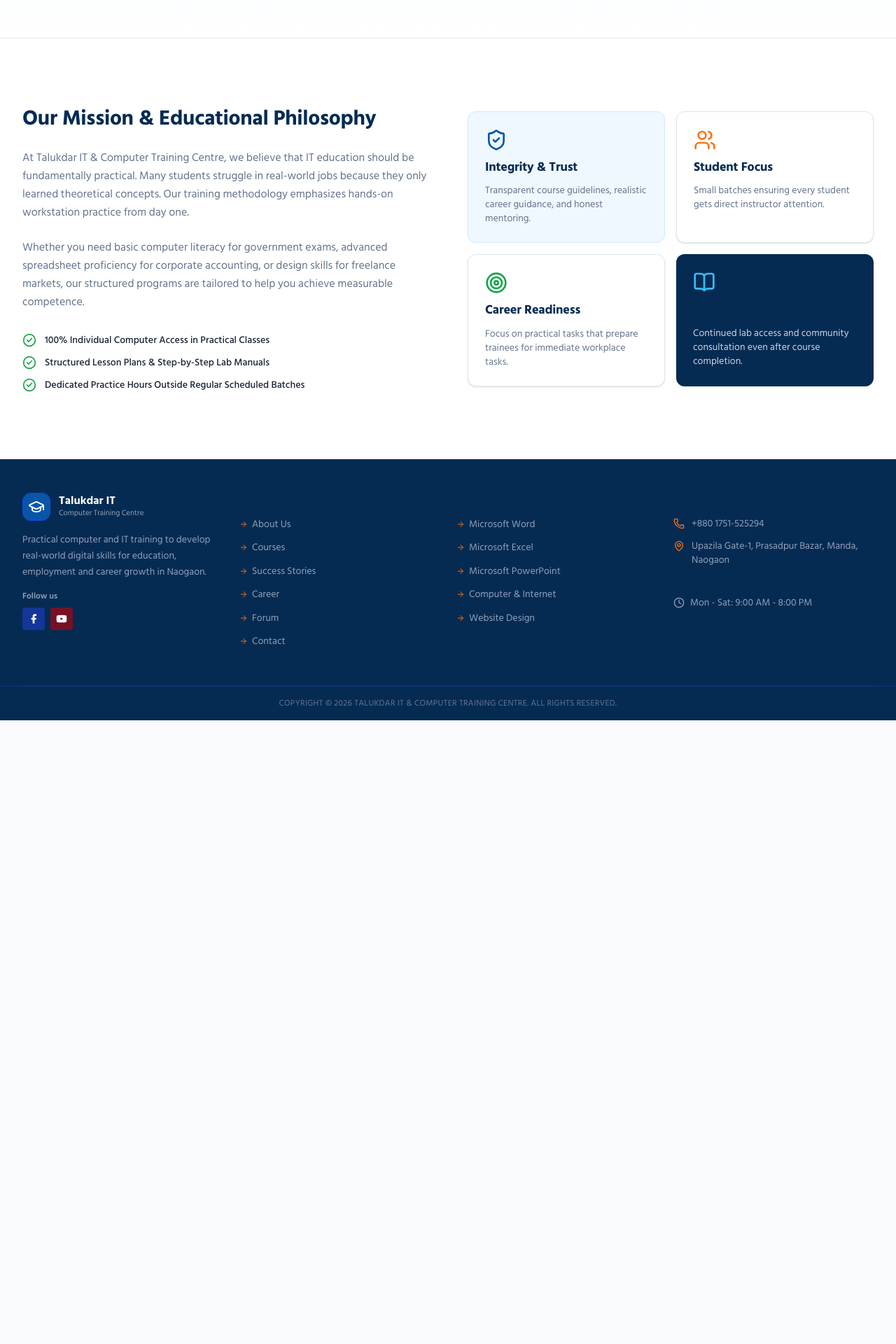
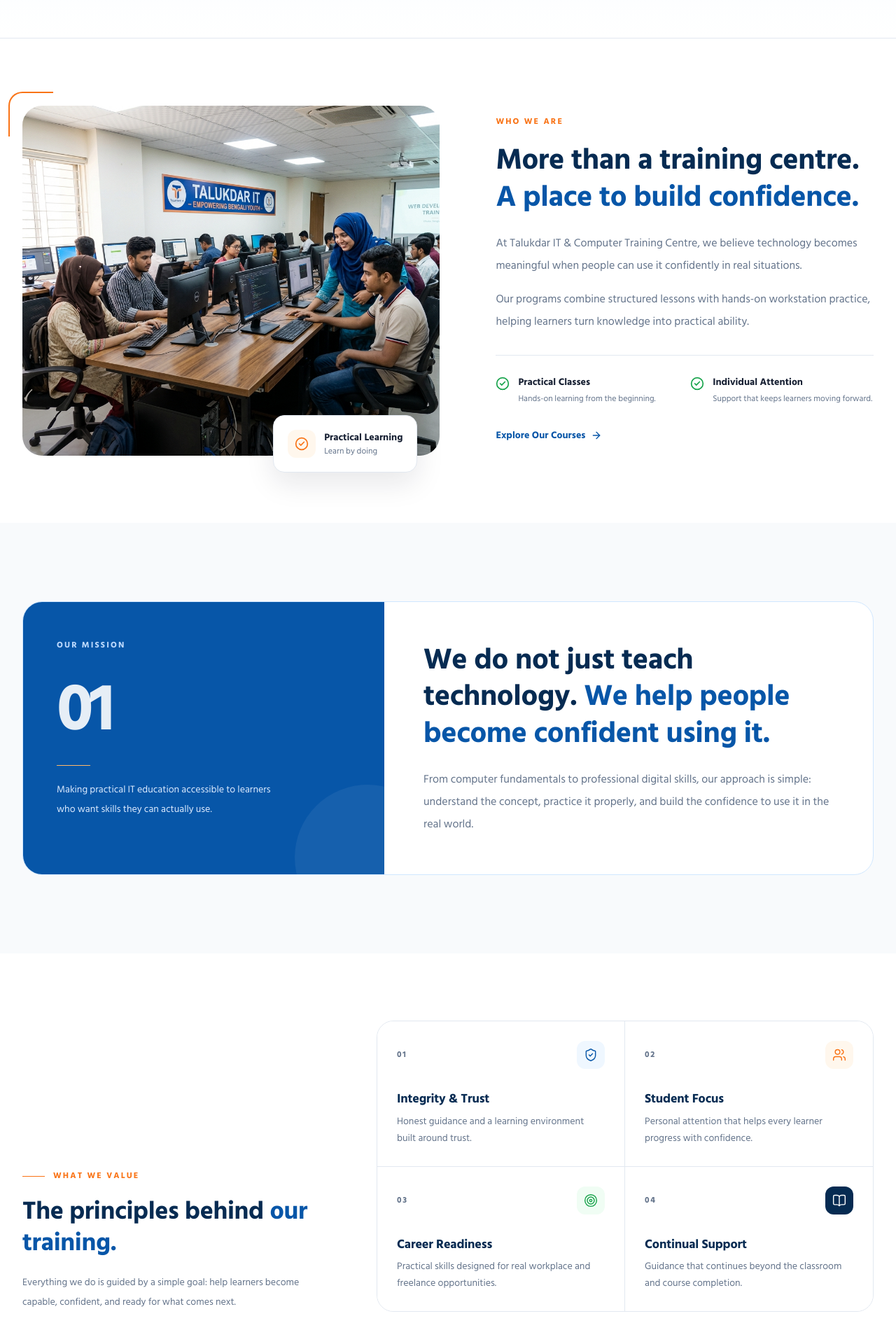
Before and after one commit to smnahidweb/talukdaritctc, a Next.js app: page /about in a window 1280 px wide. Shown: the part 460-2380 px from the top of the page at 70% size. Before the commit the page ends 1489 px from the top, so only its background shows below. Built offline with nearby package versions, Linux system fonts and the light colour scheme.

Commit message:
add about page

```diff
--- a/src/app/about/page.tsx
+++ b/src/app/about/page.tsx
@@ -1,102 +1,347 @@
 import type { Metadata } from "next";
-import { CheckCircle2, ShieldCheck, Users, Target, BookOpen } from "lucide-react";
+import Image from "next/image";
+import Link from "next/link";
+import {
+  ArrowRight,
+  BookOpen,
+  CheckCircle2,
+  ShieldCheck,
+  Target,
+  Users,
+} from "lucide-react";
+
 import { Container } from "@/components/shared/Container";
 import { Section } from "@/components/shared/Section";
 import { PageHeader } from "@/components/shared/PageHeader";
 import { siteConfig } from "@/data/site";
+import { MentorSection } from "@/components/home/MentorSection";
 
 export const metadata: Metadata = {
   title: "About Us",
   description:
-    "Learn about Talukdar IT & Computer Training Centre, our mission, lab facilities, and dedicated approach to computer education.",
+    "Learn about Talukdar IT & Computer Training Centre, our mission, practical training approach, and commitment to quality IT education.",
 };
+
+const values = [
+  {
+    number: "01",
+    icon: ShieldCheck,
+    title: "Integrity & Trust",
+    description:
+      "Honest guidance and a learning environment built around trust.",
+    iconClass: "bg-brand-blue-light text-primary",
+  },
+  {
+    number: "02",
+    icon: Users,
+    title: "Student Focus",
+    description:
+      "Personal attention that helps every learner progress with confidence.",
+    iconClass: "bg-accent-light text-accent",
+  },
+  {
+    number: "03",
+    icon: Target,
+    title: "Career Readiness",
+    description:
+      "Practical skills designed for real workplace and freelance opportunities.",
+    iconClass: "bg-green-50 text-brand-success",
+  },
+  {
+    number: "04",
+    icon: BookOpen,
+    title: "Continual Support",
+    description:
+      "Guidance that continues beyond the classroom and course completion.",
+    iconClass: "bg-navy text-white",
+  },
+];
 
 export default function AboutPage() {
   return (
     <>
+      {/* Page Header */}
       <PageHeader
         badge="About The Institute"
-        title="About Talukdar IT & Computer Training Centre"
-        description="A practical, community-rooted IT education center committed to empowering students, job seekers, and professionals with real computer skills."
+        title="Building Practical Skills for a Digital Future"
+        description="Talukdar IT & Computer Training Centre is committed to helping students, job seekers, and professionals develop practical computer skills that create real opportunities."
         breadcrumbs={[
           { label: "Home", href: "/" },
           { label: "About Us" },
         ]}
       />
 
+      {/* -------------------------------------------------
+          WHO WE ARE
+      ------------------------------------------------- */}
       <Section background="surface">
         <Container>
-          <div className="grid grid-cols-1 lg:grid-cols-2 gap-10 lg:gap-14 items-center">
-            <div className="space-y-6">
-              <h2 className="text-2xl sm:text-3xl font-bold text-[#062B52]">
-                Our Mission &amp; Educational Philosophy
+          <div className="grid items-center gap-12 lg:grid-cols-[1.05fr_0.95fr] lg:gap-20">
+            {/* Image */}
+            <div className="relative">
+              <div className="relative overflow-hidden rounded-[28px]">
+                <Image
+                  src="/images/institute/lab-classroom.jpg"
+                  alt="Instructor at Talukdar IT & Computer Training Centre"
+                  width={900}
+                  height={700}
+                  className="h-[420px] w-full object-cover sm:h-[500px]"
+                />
+
+                {/* Image overlay */}
+                <div className="absolute inset-0 bg-gradient-to-t from-black/30 via-transparent to-transparent" />
+              </div>
+
+              {/* Floating information */}
+              <div className="absolute -bottom-6 right-5 rounded-2xl border border-brand-border bg-white p-4 shadow-[0_15px_40px_rgba(15,23,42,0.10)] sm:right-8 sm:p-5">
+                <div className="flex items-center gap-3">
+                  <div className="flex h-10 w-10 items-center justify-center rounded-xl bg-accent-light">
+                    <CheckCircle2 className="h-5 w-5 text-accent" />
+                  </div>
+
+                  <div>
+                    <p className="text-sm font-bold text-brand-text">
+                      Practical Learning
+                    </p>
+                    <p className="mt-0.5 text-xs text-brand-muted">
+                      Learn by doing
+                    </p>
+                  </div>
+                </div>
+              </div>
+
+              {/* Decorative accent */}
+              <div className="absolute -left-3 -top-3 h-16 w-16 rounded-tl-[20px] border-l-2 border-t-2 border-accent sm:-left-5 sm:-top-5" />
+            </div>
+
+            {/* Content */}
+            <div>
+              <div className="flex items-center gap-3">
+
+
+                <span className="text-xs font-bold uppercase tracking-[0.18em] text-accent">
+                  Who We Are
+                </span>
+              </div>
+
+              <h2 className="mt-5 text-3xl font-bold leading-tight tracking-tight text-brand-text sm:text-4xl lg:text-[42px]">
+                More than a training centre.{" "}
+                <span className="text-primary">
+                  A place to build confidence.
+                </span>
               </h2>
-              <p className="text-base text-[#64748B] leading-relaxed">
-                At {siteConfig.name}, we believe that IT education should be fundamentally practical. Many students struggle in real-world jobs because they only learned theoretical concepts. Our training methodology emphasizes hands-on workstation practice from day one.
-              </p>
-              <p className="text-base text-[#64748B] leading-relaxed">
-                Whether you need basic computer literacy for government exams, advanced spreadsheet proficiency for corporate accounting, or design skills for freelance markets, our structured programs are tailored to help you achieve measurable competence.
+
+              <p className="mt-6 text-sm leading-7 text-brand-muted sm:text-base sm:leading-8">
+                At {siteConfig.name}, we believe technology becomes meaningful
+                when people can use it confidently in real situations.
               </p>
 
-              <div className="space-y-3 pt-2">
-                <div className="flex items-center gap-3">
-                  <CheckCircle2 className="w-5 h-5 text-[#16A34A] shrink-0" />
-                  <span className="text-sm font-medium text-[#172033]">
-                    100% Individual Computer Access in Practical Classes
-                  </span>
+              <p className="mt-4 text-sm leading-7 text-brand-muted sm:text-base sm:leading-8">
+                Our programs combine structured lessons with hands-on
+                workstation practice, helping learners turn knowledge into
+                practical ability.
+              </p>
+
+              {/* Highlights */}
+              <div className="mt-8 grid gap-4 border-t border-brand-border pt-7 sm:grid-cols-2">
+                <div className="flex items-start gap-3">
+                  <CheckCircle2 className="mt-0.5 h-5 w-5 shrink-0 text-brand-success" />
+
+                  <div>
+                    <p className="text-sm font-bold text-brand-text">
+                      Practical Classes
+                    </p>
+                    <p className="mt-1 text-xs leading-5 text-brand-muted">
+                      Hands-on learning from the beginning.
+                    </p>
+                  </div>
                 </div>
-                <div className="flex items-center gap-3">
-                  <CheckCircle2 className="w-5 h-5 text-[#16A34A] shrink-0" />
-                  <span className="text-sm font-medium text-[#172033]">
-                    Structured Lesson Plans &amp; Step-by-Step Lab Manuals
-                  </span>
-                </div>
-                <div className="flex items-center gap-3">
-                  <CheckCircle2 className="w-5 h-5 text-[#16A34A] shrink-0" />
-                  <span className="text-sm font-medium text-[#172033]">
-                    Dedicated Practice Hours Outside Regular Scheduled Batches
-                  </span>
+
+                <div className="flex items-start gap-3">
+                  <CheckCircle2 className="mt-0.5 h-5 w-5 shrink-0 text-brand-success" />
+
+                  <div>
+                    <p className="text-sm font-bold text-brand-text">
+                      Individual Attention
+                    </p>
+                    <p className="mt-1 text-xs leading-5 text-brand-muted">
+                      Support that keeps learners moving forward.
+                    </p>
+                  </div>
                 </div>
               </div>
+
+              <Link
+                href="/courses"
+                className="group mt-8 inline-flex items-center gap-2 text-sm font-bold text-primary transition-colors hover:text-accent"
+              >
+                Explore Our Courses
+
+                <ArrowRight className="h-4 w-4 transition-transform duration-300 group-hover:translate-x-1" />
+              </Link>
             </div>
+          </div>
+        </Container>
+      </Section>
 
-            {/* Core Values Grid */}
-            <div className="grid grid-cols-1 sm:grid-cols-2 gap-4">
-              <div className="p-6 rounded-xl bg-[#EFF7FF] border border-[#D0E7FF] space-y-3">
-                <ShieldCheck className="w-8 h-8 text-[#0756A8]" />
-                <h3 className="text-lg font-bold text-[#062B52]">Integrity &amp; Trust</h3>
-                <p className="text-xs sm:text-sm text-[#64748B]">
-                  Transparent course guidelines, realistic career guidance, and honest mentoring.
-                </p>
+      {/* -------------------------------------------------
+          MISSION
+      ------------------------------------------------- */}
+      <section className="relative overflow-hidden bg-brand-bg py-20 sm:py-24 lg:py-28">
+        <Container>
+          <div className="relative overflow-hidden rounded-[28px] border border-brand-blue-border bg-white">
+            <div className="grid lg:grid-cols-[0.85fr_1.15fr]">
+              {/* Label panel */}
+              <div className="relative overflow-hidden bg-primary p-8 text-white sm:p-10 lg:p-12">
+                <div className="absolute -bottom-20 -right-20 h-52 w-52 rounded-full bg-white/[0.06]" />
+
+                <div className="relative">
+                  <span className="text-xs font-bold uppercase tracking-[0.18em] text-blue-200">
+                    Our Mission
+                  </span>
+
+                  <div className="mt-8 text-7xl font-bold tracking-[-0.06em] text-white/90 sm:text-8xl">
+                    01
+                  </div>
+
+                  <div className="mt-8 h-px w-12 bg-orange-300" />
+
+                  <p className="mt-5 max-w-xs text-sm leading-7 text-blue-100">
+                    Making practical IT education accessible to learners who
+                    want skills they can actually use.
+                  </p>
+                </div>
               </div>
 
-              <div className="p-6 rounded-xl bg-white border border-[#E2E8F0] shadow-sm space-y-3">
-                <Users className="w-8 h-8 text-[#F97316]" />
-                <h3 className="text-lg font-bold text-[#062B52]">Student Focus</h3>
-                <p className="text-xs sm:text-sm text-[#64748B]">
-                  Small batches ensuring every student gets direct instructor attention.
-                </p>
-              </div>
+              {/* Statement */}
+              <div className="flex items-center p-8 sm:p-10 lg:p-14">
+                <div>
+                  <h2 className="max-w-3xl text-3xl font-bold leading-tight tracking-tight text-brand-text sm:text-4xl lg:text-[42px]">
+                    We do not just teach technology.{" "}
+                    <span className="text-primary">
+                      We help people become confident using it.
+                    </span>
+                  </h2>
 
-              <div className="p-6 rounded-xl bg-white border border-[#E2E8F0] shadow-sm space-y-3">
-                <Target className="w-8 h-8 text-[#16A34A]" />
-                <h3 className="text-lg font-bold text-[#062B52]">Career Readiness</h3>
-                <p className="text-xs sm:text-sm text-[#64748B]">
-                  Focus on practical tasks that prepare trainees for immediate workplace tasks.
-                </p>
-              </div>
-
-              <div className="p-6 rounded-xl bg-[#062B52] text-white space-y-3">
-                <BookOpen className="w-8 h-8 text-[#38BDF8]" />
-                <h3 className="text-lg font-bold text-white">Continual Support</h3>
-                <p className="text-xs sm:text-sm text-slate-300">
-                  Continued lab access and community consultation even after course completion.
-                </p>
+                  <p className="mt-6 max-w-2xl text-sm leading-7 text-brand-muted sm:text-base sm:leading-8">
+                    From computer fundamentals to professional digital skills,
+                    our approach is simple: understand the concept, practice
+                    it properly, and build the confidence to use it in the
+                    real world.
+                  </p>
+                </div>
               </div>
             </div>
           </div>
         </Container>
+      </section>
+
+      {/* -------------------------------------------------
+          VALUES
+      ------------------------------------------------- */}
+      <Section background="surface">
+        <Container>
+          <div className="grid gap-10 lg:grid-cols-[0.75fr_1.25fr] lg:items-end lg:gap-20">
+            {/* Heading */}
+            <div>
+              <div className="flex items-center gap-3">
+                <span className="h-px w-8 bg-accent" />
+
+                <span className="text-xs font-bold uppercase tracking-[0.18em] text-accent">
+                  What We Value
+                </span>
+              </div>
+
+              <h2 className="mt-5 text-3xl font-bold leading-tight tracking-tight text-brand-text sm:text-4xl">
+                The principles behind{" "}
+                <span className="text-primary">our training.</span>
+              </h2>
+
+              <p className="mt-5 max-w-md text-sm leading-7 text-brand-muted">
+                Everything we do is guided by a simple goal: help learners
+                become capable, confident, and ready for what comes next.
+              </p>
+            </div>
+
+            {/* Values */}
+            <div className="grid overflow-hidden rounded-[24px] border border-brand-border sm:grid-cols-2">
+              {values.map((value, index) => {
+                const Icon = value.icon;
+
+                return (
+                  <div
+                    key={value.number}
+                    className={`group bg-white p-6 transition-colors duration-300 hover:bg-brand-bg sm:p-7 ${index < 2 ? "border-b border-brand-border" : ""
+                      } ${index % 2 === 0
+                        ? "sm:border-r sm:border-brand-border"
+                        : ""
+                      }`}
+                  >
+                    <div className="flex items-center justify-between">
+                      <span className="text-xs font-bold tracking-[0.15em] text-brand-muted">
+                        {value.number}
+                      </span>
+
+                      <div
+                        className={`flex h-10 w-10 items-center justify-center rounded-xl ${value.iconClass}`}
+                      >
+                        <Icon className="h-5 w-5" strokeWidth={1.7} />
+                      </div>
+                    </div>
+
+                    <h3 className="mt-8 text-lg font-bold text-brand-text">
+                      {value.title}
+                    </h3>
+
+                    <p className="mt-2 text-sm leading-6 text-brand-muted">
+                      {value.description}
+                    </p>
+                  </div>
+                );
+              })}
+            </div>
+          </div>
+        </Container>
       </Section>
+
+      <section>
+
+        <MentorSection />
+
+      </section>
+
+      {/* -------------------------------------------------
+          CLOSING
+      ------------------------------------------------- */}
+      <section className="border-t border-brand-border bg-brand-bg py-16 sm:py-20">
+        <Container>
+          <div className="mx-auto max-w-3xl text-center">
+            <span className="text-xs font-bold uppercase tracking-[0.18em] text-accent">
+              Start Your Journey
+            </span>
+
+            <h2 className="mt-4 text-3xl font-bold leading-tight tracking-tight text-brand-text sm:text-4xl">
+              Ready to build your{" "}
+              <span className="text-primary">next skill?</span>
+            </h2>
+
+            <p className="mx-auto mt-4 max-w-xl text-sm leading-7 text-brand-muted sm:text-base">
+              Explore our practical courses and find a program that matches
+              your learning goals.
+            </p>
+
+            <Link
+              href="/courses"
+              className="group mt-7 inline-flex items-center gap-2 rounded-xl bg-accent px-6 py-3.5 text-sm font-bold text-white transition-all duration-300 hover:-translate-y-0.5 hover:bg-accent-hover"
+            >
+              Explore Courses
+
+              <ArrowRight className="h-4 w-4 transition-transform duration-300 group-hover:translate-x-1" />
+            </Link>
+          </div>
+        </Container>
+      </section>
+
     </>
   );
 }
```
